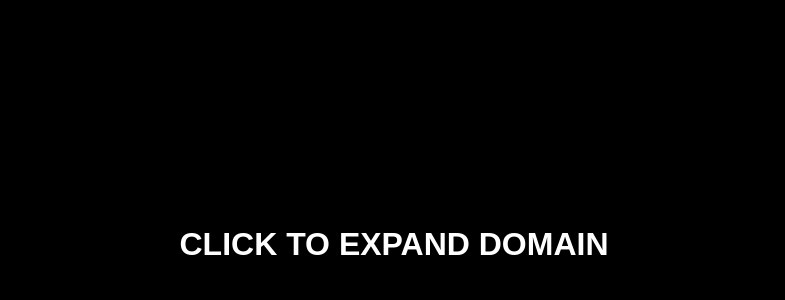
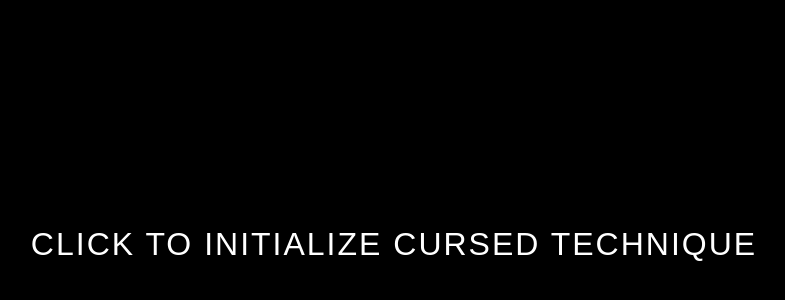
Before and after one commit to dv11101/jjk, a plain HTML site: page index.html in a window 1280 px wide. Shown: the part 156-456 px from the top of the page, without its empty margins (246-1031 px from the left). Drawn offline with Linux system fonts and the light colour scheme.

Commit message:
added interaction double

```diff
--- a/index.html
+++ b/index.html
@@ -1,38 +1,89 @@
 <!DOCTYPE html>
 <html>
 <head>
-    <title>Domain Expansion</title>
+    <title>Cursed Technique</title>
+
     <style>
+        /* 1️⃣ Reset default margins */
         body {
             margin: 0;
-            background-color: black;
+            background: black;
             color: white;
             height: 100vh;
             display: flex;
             justify-content: center;
             align-items: center;
-            font-family: Arial;
+            font-family: 'Arial', sans-serif;
+            overflow: hidden;
+            transition: background 1s;
         }
 
-        h1 {
+        /* 2️⃣ Center text styling */
+        .title {
+            font-size: 2rem;
+            text-align: center;
             cursor: pointer;
-            transition: 0.3s;
+            letter-spacing: 2px;
+            transition: 0.4s;
         }
 
-        h1:hover {
+        /* 3️⃣ Glow effect on hover */
+        .title:hover {
             color: crimson;
             text-shadow: 0 0 20px crimson;
         }
+
+        /* 4️⃣ Flash animation */
+        @keyframes flash {
+            0% { background: black; }
+            50% { background: darkred; }
+            100% { background: black; }
+        }
+
+        .flash {
+            animation: flash 0.2s infinite;
+        }
+
+        /* 5️⃣ Screen shake */
+        @keyframes shake {
+            0% { transform: translate(0px, 0px); }
+            25% { transform: translate(5px, -5px); }
+            50% { transform: translate(-5px, 5px); }
+            75% { transform: translate(5px, 5px); }
+            100% { transform: translate(0px, 0px); }
+        }
+
+        .shake {
+            animation: shake 0.2s infinite;
+        }
+
     </style>
 </head>
+
 <body>
 
-    <h1 onclick="expand()">CLICK TO EXPAND DOMAIN</h1>
+    <div class="title" onclick="activate()">
+        CLICK TO INITIALIZE CURSED TECHNIQUE
+    </div>
+
+    <audio id="sound" src="sound.mp3"></audio>
 
     <script>
-        function expand() {
-            document.body.style.backgroundColor = "darkred";
+
+        function activate() {
+            document.body.classList.add("flash");
+            document.body.classList.add("shake");
+
+            let audio = document.getElementById("sound");
+            audio.play();
+
+            setTimeout(() => {
+                document.body.classList.remove("flash");
+                document.body.classList.remove("shake");
+                document.body.style.background = "darkred";
+            }, 3000);
         }
+
     </script>
 
 </body>
```
